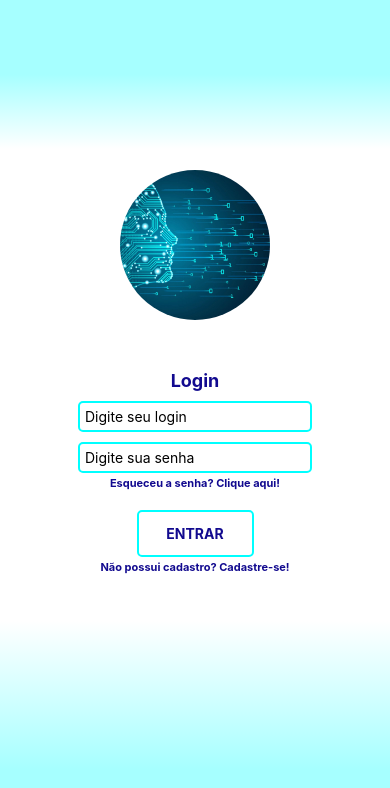
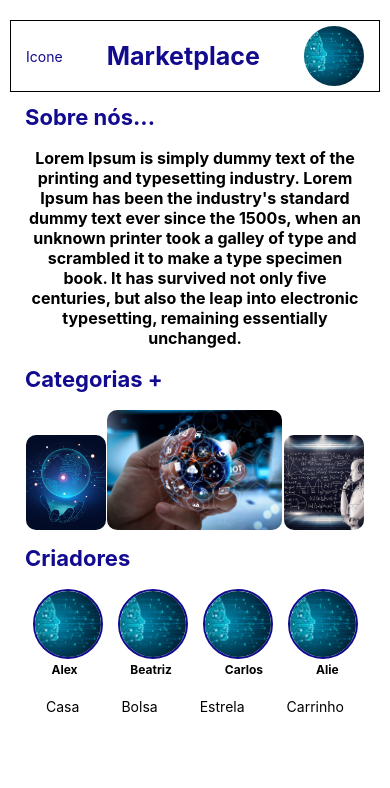
Before and after one commit to KyuaKun/ecommerce-react-native-app, a React Native app in the folder figma-clone/: screen / in a window 390 px wide. Shown: the top 788 px of the page. Built offline with nearby package versions, Linux system fonts and the light colour scheme.

Commit message:
Live Share
Telas dividas e feitas pelo Live share.

Autores: @KyuaKun, @GabrielTheophilo , @isabeels e @RosanaDantas

```diff
--- a/figma-clone/App.js
+++ b/figma-clone/App.js
@@ -10,7 +10,7 @@ import Login from './src/screens/login/Login';
 export default function App() {
   return (
     <>
-      <Login/>
+      <Marketplace />
     </>
   );
 }
--- a/figma-clone/app.json
+++ b/figma-clone/app.json
@@ -24,7 +24,8 @@
       "adaptiveIcon": {
         "foregroundImage": "./assets/adaptive-icon.png",
         "backgroundColor": "#FFFFFF"
-      }
+      },
+      "package": "com.kyua.figmaclone"
     },
     "web": {
       "favicon": "./assets/favicon.png"
--- a/figma-clone/package.json
+++ b/figma-clone/package.json
@@ -13,7 +13,8 @@
     "expo": "~45.0.0",
     "expo-linear-gradient": "~11.3.0",
     "expo-status-bar": "~1.3.0",
-    "react": "^18.2.0",
+    "expo-updates": "~0.13.2",
+    "react": "17.0.2",
     "react-dom": "17.0.2",
     "react-native": "0.68.2",
     "react-native-web": "0.17.7",
--- a/figma-clone/src/screens/favoritos/Favoritos.js
+++ b/figma-clone/src/screens/favoritos/Favoritos.js
@@ -1,6 +1,14 @@
 import React from "react";
-import { View, Image } from "react-native";
-import { Container, Navbar, TitleFavoritos, Icon, Content } from "./styles";
+import { Text, Image, View } from "react-native";
+import {
+  Container,
+  Navbar,
+  TitleFavoritos,
+  Icon,
+  Content,
+  Item,
+  ItemDescription,
+} from "./styles";
 
 const Favoritos = () => {
   return (
@@ -13,7 +21,53 @@ const Favoritos = () => {
           style={{ width: 60, height: 60, borderRadius: 30 }}
         />
       </Navbar>
-      <Content></Content>
+      <Content>
+        <Item>
+          <Image
+            source={require("../../assets/img/2.png")}
+            style={{ width: "40%", height: "100%", borderRadius: 10 }}
+          />
+          <ItemDescription>
+            <Text style={{ fontWeight: "bold", color: "#120a8f", fontSize: 16 }}>
+              Produto 2
+            </Text>
+            <Text style={{ fontWeight: "bold", color: "#120a8f", fontSize: 16 }}>
+              Preço R$ 50,00
+            </Text>
+            <Text style={{ color: "#120a8f", fontSize: 13  }}>1 unidade em estoque</Text>
+          </ItemDescription>
+        </Item>
+        <Item>
+          <Image
+            source={require("../../assets/img/5.jpg")}
+            style={{ width: "40%", height: "100%", borderRadius: 10 }}
+          />
+          <ItemDescription>
+            <Text style={{ fontWeight: "bold", color: "#120a8f", fontSize: 16 }}>
+              Produto 5
+            </Text>
+            <Text style={{ fontWeight: "bold", color: "#120a8f", fontSize: 16 }}>
+              Preço R$ 40,00
+            </Text>
+            <Text style={{ color: "#120a8f", fontSize: 13  }}>20 unidades em estoque</Text>
+          </ItemDescription>
+        </Item>
+        <Item>
+          <Image
+            source={require("../../assets/img/6.jpg")}
+            style={{ width: "40%", height: "100%", borderRadius: 10 }}
+          />
+          <ItemDescription>
+            <Text style={{ fontWeight: "bold", color: "#120a8f", fontSize: 16 }}>
+              Produto 6
+            </Text>
+            <Text style={{ fontWeight: "bold", color: "#120a8f", fontSize: 16 }}>
+              Preço R$ 70,00
+            </Text>
+            <Text style={{ color: "#120a8f", fontSize: 13 }}>8 unidades em estoque</Text>
+          </ItemDescription>
+        </Item>
+      </Content>
     </Container>
   );
 };
--- a/figma-clone/src/screens/favoritos/styles.js
+++ b/figma-clone/src/screens/favoritos/styles.js
@@ -1,15 +1,17 @@
 import styled from "styled-components/native";
 
 export const Container = styled.View`
+  box-sizing: border-box;
+  flex-wrap: nowrap;
   border: 1px solid black;
   flex: 1;
   flex-direction: column;
-  margin: 30px 10px 0 10px;
+  margin: 9% 2% 0 2%;
 `;
 
 export const Navbar = styled.View`
   border: 1px solid red;
-  padding: 5px 15px;
+  padding: 2%;
   flex-direction: row;
   justify-content: space-between;
   align-items: center;
@@ -26,5 +28,27 @@ export const Icon = styled.Text`
 `;
 
 export const Content = styled.View`
+  box-sizing: border-box;
+  flex: 1;
   border: 1px solid blue;
+  justify-content: center;
+  align-items: center;
 `;
+
+export const Item = styled.View`
+  box-sizing: border-box;
+  border: 3px solid #00ffff;
+  border-radius: 8px;
+  margin: 3% 0px;
+  padding: 1%;
+  width: 90%;
+  height: 12%;
+  flex-wrap: wrap;
+  flex-direction: column;
+  justify-content: flex-start;
+`;
+
+export const ItemDescription = styled.View`
+  height: 100%;
+  margin-left: 15px;
+`;
--- a/figma-clone/src/screens/marketplace/styles.js
+++ b/figma-clone/src/screens/marketplace/styles.js
@@ -6,7 +6,7 @@ export const Container = styled.View`
   margin: 20px 10px 0 10px;
 `;
 export const Navbar = styled.View`
-  /* border: 1px solid black; */
+  border: 1px solid black;
   padding: 5px 15px;
   flex-direction: row;
   justify-content: space-between;
```
Also changed, not shown: figma-clone/src/screens/login/Login.js (+4 -4 lines), 1 other file (tests, documents, lock files or other folders).
